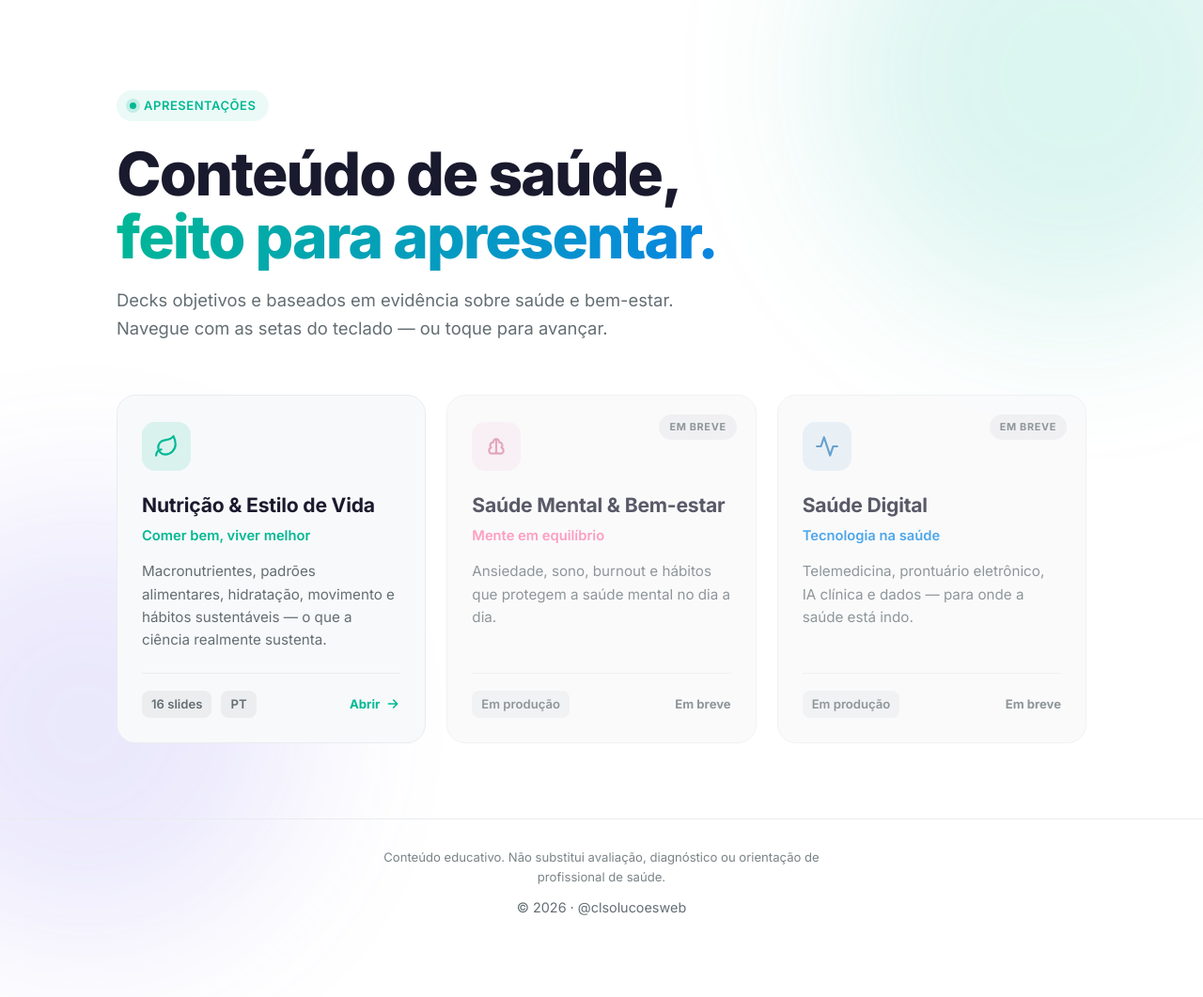
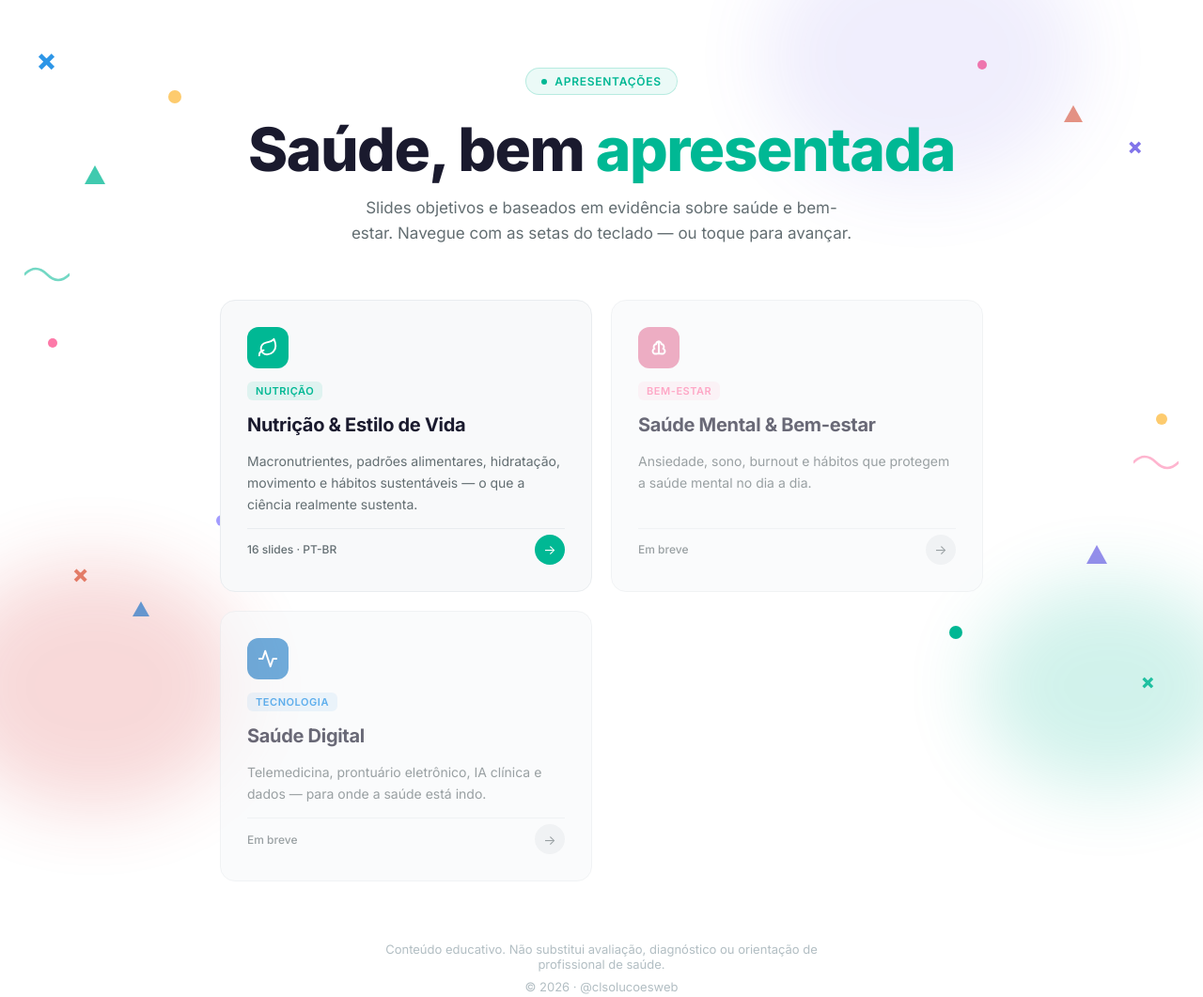
Before and after one commit to clsolucoesweb/presentations, a plain HTML site: page index.html in a window 1280 px wide. Shown: the whole page at 94% size. Before the commit the page ends 1025 px from the top, so only its background shows below. Drawn offline with Linux system fonts and the light colour scheme.

Commit message:
fix: alinhar visual à referência (decorações, anatomia dos cards) + hardening do deck
- Landing reescrita fiel ao estilo da referência: formas decorativas
  (X, dots, triângulos, blobs, ondas), header centralizado com badge,
  cards com ícone sólido + tag + seta circular.
- Deck: formas decorativas (sdeco) no hero/encerramento; conteúdo acima das decorações.
- Deck: guarda history.replaceState em try/catch (file:// tem origin opaca).

Co-Authored-By: Claude Opus 4.8 <noreply@anthropic.com>

```diff
--- a/index.html
+++ b/index.html
@@ -1,4 +1,4 @@
-<!DOCTYPE html>
+<!doctype html>
 <html lang="pt-BR">
   <head>
     <meta charset="UTF-8" />
@@ -6,13 +6,18 @@
     <title>Apresentações · Saúde</title>
     <meta name="description" content="Apresentações sobre saúde, nutrição e estilo de vida." />
     <meta property="og:title" content="Apresentações · Saúde" />
-  <meta property="og:description" content="Apresentações sobre saúde, nutrição e estilo de vida." />
+    <meta property="og:description" content="Slides sobre saúde, nutrição e estilo de vida — baseados em evidência." />
     <meta property="og:type" content="website" />
     <link rel="icon" href="assets/img/favicon.svg" type="image/svg+xml" />
     <link rel="preconnect" href="https://fonts.googleapis.com" />
     <link rel="preconnect" href="https://fonts.gstatic.com" crossorigin />
-  <link href="https://fonts.googleapis.com/css2?family=Inter:ital,opsz,wght@0,14..32,300..800;1,14..32,300..700&display=swap" rel="stylesheet" />
+    <link
+      href="https://fonts.googleapis.com/css2?family=Inter:wght@400;500;600;700;800&display=swap"
+      rel="stylesheet"
+    />
     <style>
+      *, *::before, *::after { box-sizing: border-box; margin: 0; padding: 0; }
+
       :root {
         --purple: #6c5ce7;
         --purple-light: #a29bfe;
@@ -27,321 +32,225 @@
         --text-muted: #636e72;
         --card-bg: #f8f9fa;
         --card-border: #e9ecef;
-      --shadow-sm: 0 1px 3px rgba(26, 26, 46, .06), 0 1px 2px rgba(26, 26, 46, .04);
-      --shadow-lg: 0 24px 48px -12px rgba(26, 26, 46, .14), 0 8px 24px -8px rgba(26, 26, 46, .08);
       }
-
-    * { margin: 0; padding: 0; box-sizing: border-box; }
-
-    html { scroll-behavior: smooth; }
 
       body {
         font-family: 'Inter', -apple-system, system-ui, sans-serif;
         background: var(--bg);
         color: var(--text);
-      line-height: 1.6;
+        min-height: 100vh;
+        overflow-x: hidden;
         -webkit-font-smoothing: antialiased;
-      text-rendering: optimizeLegibility;
-      min-height: 100vh;
-      position: relative;
-      overflow-x: hidden;
       }
 
-    /* Soft atmospheric blobs in the background */
-    body::before,
-    body::after {
-      content: "";
-      position: fixed;
-      border-radius: 50%;
-      filter: blur(90px);
-      opacity: .14;
-      z-index: 0;
-      pointer-events: none;
+      /* ── Decorative shapes ──────────────────────────────────────── */
+      .deco { position: fixed; pointer-events: none; z-index: 0; }
+
+      .deco-x { font-size: 28px; font-weight: 800; line-height: 1; opacity: 0.85; }
+      .deco-x-1 { top: 6%;    left: 3%;   color: var(--blue);   font-size: 32px; }
+      .deco-x-2 { top: 18%;   right: 5%;  color: var(--purple); font-size: 24px; }
+      .deco-x-3 { bottom: 22%; left: 6%;  color: var(--orange); font-size: 26px; }
+      .deco-x-4 { bottom: 8%;  right: 4%; color: var(--teal);   font-size: 22px; }
+
+      .deco-dot { border-radius: 50%; }
+      .deco-dot-1 { top: 12%;   left: 14%;  width: 14px; height: 14px; background: var(--yellow); }
+      .deco-dot-2 { top: 8%;    right: 18%; width: 10px; height: 10px; background: var(--coral); }
+      .deco-dot-3 { bottom: 30%; left: 18%; width: 12px; height: 12px; background: var(--purple-light); }
+      .deco-dot-4 { bottom: 15%; right: 20%; width: 14px; height: 14px; background: var(--teal); }
+      .deco-dot-5 { top: 45%;    left: 4%;   width: 10px; height: 10px; background: var(--coral); }
+      .deco-dot-6 { top: 55%;    right: 3%;  width: 12px; height: 12px; background: var(--yellow); }
+
+      .deco-tri { width: 0; height: 0; }
+      .deco-tri-1 { top: 22%; left: 7%;    border-left: 11px solid transparent; border-right: 11px solid transparent; border-bottom: 20px solid var(--teal);   opacity: 0.75; }
+      .deco-tri-2 { top: 14%; right: 10%;  border-left: 10px solid transparent; border-right: 10px solid transparent; border-bottom: 18px solid var(--orange); opacity: 0.75; }
+      .deco-tri-3 { bottom: 18%; left: 11%; border-left: 9px solid transparent;  border-right: 9px solid transparent;  border-bottom: 16px solid var(--blue);   opacity: 0.7; }
+      .deco-tri-4 { bottom: 25%; right: 8%; border-left: 11px solid transparent; border-right: 11px solid transparent; border-bottom: 20px solid var(--purple); opacity: 0.7; }
+
+      .deco-blob { border-radius: 50%; filter: blur(40px); opacity: 0.18; }
+      .deco-blob-1 { bottom: -60px; left: -60px;  width: 320px; height: 260px; background: var(--red); }
+      .deco-blob-2 { bottom: -40px; right: -40px; width: 280px; height: 220px; background: var(--teal); }
+      .deco-blob-3 { top: -80px;    right: 10%;   width: 340px; height: 280px; background: var(--purple); opacity: 0.1; }
+
+      .deco-wave { opacity: 0.55; }
+      .deco-wave-1 { top: 35%; left: 2%; }
+      .deco-wave-2 { top: 60%; right: 2%; }
+
+      /* ── Layout ─────────────────────────────────────────────────── */
+      .page { position: relative; z-index: 1; max-width: 860px; margin: 0 auto; padding: 72px 24px 80px; }
+
+      /* ── Header ─────────────────────────────────────────────────── */
+      .header { text-align: center; margin-bottom: 56px; }
+      .header-badge {
+        display: inline-flex; align-items: center; gap: 8px;
+        background: rgba(0, 184, 148, 0.08);
+        border: 1.5px solid rgba(0, 184, 148, 0.22);
+        border-radius: 100px; padding: 6px 16px;
+        font-size: 12px; font-weight: 600; letter-spacing: 0.06em; text-transform: uppercase;
+        color: var(--teal); margin-bottom: 24px;
       }
-    body::before {
-      width: 520px; height: 520px;
-      background: var(--teal);
-      top: -180px; right: -120px;
+      .header-badge-dot { width: 6px; height: 6px; border-radius: 50%; background: var(--teal); }
+      .header h1 { font-size: clamp(36px, 6vw, 64px); font-weight: 800; line-height: 1.05; letter-spacing: -1.5px; color: var(--text); margin-bottom: 16px; }
+      .header h1 span { color: var(--teal); }
+      .header p { font-size: 17px; font-weight: 400; line-height: 1.6; color: var(--text-muted); max-width: 540px; margin: 0 auto; }
+
+      /* ── Grid ───────────────────────────────────────────────────── */
+      .grid { display: grid; grid-template-columns: repeat(auto-fill, minmax(340px, 1fr)); gap: 20px; }
+
+      /* ── Card ───────────────────────────────────────────────────── */
+      .card {
+        background: var(--card-bg); border: 1.5px solid var(--card-border); border-radius: 16px;
+        padding: 28px; text-decoration: none; color: inherit;
+        display: flex; flex-direction: column; gap: 14px;
+        transition: transform 0.2s, box-shadow 0.2s, border-color 0.2s;
+        position: relative; overflow: hidden;
       }
-    body::after {
-      width: 460px; height: 460px;
-      background: var(--purple);
-      bottom: -200px; left: -140px;
+      .card::before {
+        content: ''; position: absolute; inset: 0;
+        background: var(--card-accent, var(--purple)); opacity: 0;
+        transition: opacity 0.2s; border-radius: inherit;
       }
-
-    .wrap {
-      position: relative;
-      z-index: 1;
-      max-width: 1080px;
-      margin: 0 auto;
-      padding: 0 24px;
-    }
-
-    /* ---------- Header ---------- */
-    header {
-      padding: 96px 0 56px;
-    }
-    .eyebrow {
-      display: inline-flex;
-      align-items: center;
-      gap: 8px;
-      font-size: 13px;
-      font-weight: 600;
-      letter-spacing: .04em;
-      text-transform: uppercase;
-      color: var(--teal);
-      background: rgba(0, 184, 148, .08);
-      padding: 6px 14px;
-      border-radius: 999px;
-      margin-bottom: 22px;
-    }
-    .eyebrow .dot {
-      width: 7px; height: 7px; border-radius: 50%;
-      background: var(--teal);
-      box-shadow: 0 0 0 4px rgba(0, 184, 148, .18);
-    }
-    h1 {
-      font-size: clamp(2.4rem, 6vw, 4rem);
-      font-weight: 800;
-      letter-spacing: -.03em;
-      line-height: 1.05;
-      max-width: 16ch;
-    }
-    h1 .accent {
-      background: linear-gradient(120deg, var(--teal), var(--blue));
-      -webkit-background-clip: text;
-      background-clip: text;
-      -webkit-text-fill-color: transparent;
-    }
-    header p {
-      margin-top: 20px;
-      font-size: 1.15rem;
-      color: var(--text-muted);
-      max-width: 56ch;
-    }
-
-    /* ---------- Cards grid ---------- */
-    .grid {
-      display: grid;
-      grid-template-columns: repeat(auto-fill, minmax(300px, 1fr));
-      gap: 22px;
-      padding-bottom: 80px;
-    }
-
-    .card {
-      --card-accent: var(--purple);
-      position: relative;
-      display: flex;
-      flex-direction: column;
-      background: var(--card-bg);
-      border: 1px solid var(--card-border);
-      border-radius: 20px;
-      padding: 28px 26px 26px;
-      text-decoration: none;
-      color: inherit;
-      overflow: hidden;
-      transition: transform .35s cubic-bezier(.2, .8, .2, 1), box-shadow .35s, border-color .35s;
-      animation: rise .7s cubic-bezier(.2, .8, .2, 1) backwards;
-    }
-    .card:nth-child(1) { animation-delay: .05s; }
-    .card:nth-child(2) { animation-delay: .14s; }
-    .card:nth-child(3) { animation-delay: .23s; }
-
-    @keyframes rise {
-      from { opacity: 0; transform: translateY(22px); }
-      to   { opacity: 1; transform: translateY(0); }
-    }
-
-    .card::before {
-      content: "";
-      position: absolute;
-      inset: 0 0 auto 0;
-      height: 4px;
-      background: var(--card-accent);
-      transform: scaleX(0);
-      transform-origin: left;
-      transition: transform .4s cubic-bezier(.2, .8, .2, 1);
-    }
-
-    .card.live:hover {
-      transform: translateY(-6px);
-      box-shadow: var(--shadow-lg);
-      border-color: color-mix(in srgb, var(--card-accent) 40%, var(--card-border));
-    }
-    .card.live:hover::before { transform: scaleX(1); }
+      .card.live:hover { transform: translateY(-4px); box-shadow: 0 12px 40px rgba(0, 0, 0, 0.1); border-color: var(--card-accent, var(--purple)); }
+      .card.live:hover::before { opacity: 0.03; }
 
       .card-icon {
-      width: 52px; height: 52px;
-      border-radius: 14px;
-      display: grid;
-      place-items: center;
-      margin-bottom: 20px;
-      background: color-mix(in srgb, var(--card-accent) 12%, transparent);
-      color: var(--card-accent);
+        width: 44px; height: 44px; border-radius: 12px;
+        background: var(--card-accent, var(--purple));
+        display: flex; align-items: center; justify-content: center;
+        color: #fff; flex-shrink: 0;
       }
-    .card-icon svg { width: 26px; height: 26px; }
+      .card-icon svg { width: 22px; height: 22px; }
 
-    .card h2 {
-      font-size: 1.32rem;
-      font-weight: 700;
-      letter-spacing: -.01em;
-      margin-bottom: 4px;
+      .card-tag {
+        display: inline-flex; align-items: center; gap: 5px;
+        font-size: 11px; font-weight: 600; letter-spacing: 0.05em; text-transform: uppercase;
+        color: var(--card-accent, var(--purple));
+        background: color-mix(in srgb, var(--card-accent, var(--purple)) 10%, transparent);
+        border-radius: 6px; padding: 3px 9px; width: fit-content;
       }
-    .card .subtitle {
-      font-size: .92rem;
-      font-weight: 600;
-      color: var(--card-accent);
-      margin-bottom: 14px;
+      .card h2 { font-size: 20px; font-weight: 700; letter-spacing: -0.3px; color: var(--text); line-height: 1.25; }
+      .card p { font-size: 14px; line-height: 1.65; color: var(--text-muted); flex: 1; }
+
+      .card-footer { display: flex; align-items: center; justify-content: space-between; padding-top: 6px; border-top: 1px solid var(--card-border); }
+      .card-meta { font-size: 12px; color: var(--text-muted); font-weight: 500; }
+      .card-arrow {
+        width: 32px; height: 32px; border-radius: 50%;
+        background: var(--card-accent, var(--purple));
+        display: flex; align-items: center; justify-content: center;
+        color: #fff; font-size: 14px; transition: transform 0.2s;
       }
-    .card .desc {
-      font-size: .95rem;
-      color: var(--text-muted);
-      flex: 1;
-    }
+      .card.live:hover .card-arrow { transform: translateX(3px); }
 
-    .card-meta {
-      display: flex;
-      align-items: center;
-      gap: 10px;
-      margin-top: 22px;
-      padding-top: 18px;
-      border-top: 1px solid var(--card-border);
-      font-size: .82rem;
-      color: var(--text-muted);
-    }
-    .chip {
-      background: rgba(26, 26, 46, .05);
-      padding: 4px 10px;
-      border-radius: 8px;
-      font-weight: 600;
-    }
-    .card-meta .go {
-      margin-left: auto;
-      display: inline-flex;
-      align-items: center;
-      gap: 6px;
-      font-weight: 700;
-      color: var(--card-accent);
-    }
-    .card-meta .go svg { width: 16px; height: 16px; transition: transform .3s; }
-    .card.live:hover .card-meta .go svg { transform: translateX(4px); }
+      /* Coming soon */
+      .card.soon { opacity: 0.65; cursor: default; }
+      .card.soon .card-icon { filter: grayscale(0.25); }
+      .card.soon .card-arrow { background: var(--card-border); color: var(--text-muted); }
 
-    /* Disabled / coming soon */
-    .card.soon {
-      cursor: default;
-      opacity: .72;
-    }
-    .card.soon .card-icon { filter: grayscale(.35); }
-    .badge-soon {
-      position: absolute;
-      top: 20px; right: 20px;
-      font-size: .68rem;
-      font-weight: 700;
-      letter-spacing: .06em;
-      text-transform: uppercase;
-      color: var(--text-muted);
-      background: rgba(26, 26, 46, .06);
-      padding: 5px 11px;
-      border-radius: 999px;
-    }
-
-    /* ---------- Footer ---------- */
-    footer {
-      position: relative;
-      z-index: 1;
-      border-top: 1px solid var(--card-border);
-      padding: 30px 0 48px;
-      text-align: center;
-      color: var(--text-muted);
-      font-size: .9rem;
-    }
-    footer .disc {
-      max-width: 60ch;
-      margin: 0 auto 10px;
-      font-size: .82rem;
-      opacity: .85;
-    }
-
-    @media (max-width: 560px) {
-      header { padding: 64px 0 40px; }
-      .grid { grid-template-columns: 1fr; }
-    }
+      /* ── Footer ─────────────────────────────────────────────────── */
+      .footer { text-align: center; margin-top: 64px; font-size: 13px; color: #b2bec3; }
+      .footer .disc { max-width: 60ch; margin: 0 auto 8px; }
     </style>
   </head>
   <body>
-  <div class="wrap">
-    <header>
-      <span class="eyebrow"><span class="dot"></span>Apresentações</span>
-      <h1>Conteúdo de saúde,<br /><span class="accent">feito para apresentar.</span></h1>
-      <p>Decks objetivos e baseados em evidência sobre saúde e bem-estar. Navegue com as setas do teclado — ou toque para avançar.</p>
+
+    <!-- Decorative shapes -->
+    <div class="deco deco-x deco-x-1">×</div>
+    <div class="deco deco-x deco-x-2">×</div>
+    <div class="deco deco-x deco-x-3">×</div>
+    <div class="deco deco-x deco-x-4">×</div>
+
+    <div class="deco deco-dot deco-dot-1"></div>
+    <div class="deco deco-dot deco-dot-2"></div>
+    <div class="deco deco-dot deco-dot-3"></div>
+    <div class="deco deco-dot deco-dot-4"></div>
+    <div class="deco deco-dot deco-dot-5"></div>
+    <div class="deco deco-dot deco-dot-6"></div>
+
+    <div class="deco deco-tri deco-tri-1"></div>
+    <div class="deco deco-tri deco-tri-2"></div>
+    <div class="deco deco-tri deco-tri-3"></div>
+    <div class="deco deco-tri deco-tri-4"></div>
+
+    <div class="deco deco-blob deco-blob-1"></div>
+    <div class="deco deco-blob deco-blob-2"></div>
+    <div class="deco deco-blob deco-blob-3"></div>
+
+    <svg class="deco deco-wave deco-wave-1" width="48" height="24" viewBox="0 0 48 24" fill="none" xmlns="http://www.w3.org/2000/svg">
+      <path d="M0 12 C8 4, 16 4, 24 12 S40 20, 48 12" stroke="#00b894" stroke-width="2.5" fill="none" stroke-linecap="round"/>
+    </svg>
+    <svg class="deco deco-wave deco-wave-2" width="48" height="24" viewBox="0 0 48 24" fill="none" xmlns="http://www.w3.org/2000/svg">
+      <path d="M0 12 C8 4, 16 4, 24 12 S40 20, 48 12" stroke="#fd79a8" stroke-width="2.5" fill="none" stroke-linecap="round"/>
+    </svg>
+
+    <!-- Page content -->
+    <div class="page">
+      <header class="header">
+        <div class="header-badge">
+          <span class="header-badge-dot"></span>
+          Apresentações
+        </div>
+        <h1>Saúde, bem <span>apresentada</span></h1>
+        <p>Slides objetivos e baseados em evidência sobre saúde e bem-estar. Navegue com as setas do teclado — ou toque para avançar.</p>
       </header>
 
-    <main class="grid">
+      <div class="grid">
+
         <!-- LIVE -->
-      <a class="card live" style="--card-accent: var(--teal);" href="decks/nutricao-estilo-de-vida.html">
+        <a href="decks/nutricao-estilo-de-vida.html" class="card live" style="--card-accent: #00b894">
           <div class="card-icon">
-          <!-- leaf -->
-          <svg viewBox="0 0 24 24" fill="none" stroke="currentColor" stroke-width="2" stroke-linecap="round" stroke-linejoin="round">
-            <path d="M11 20A7 7 0 0 1 9.8 6.1C15.5 5 17 4.48 19 2c1 2 2 4.18 2 8 0 5.5-4.78 10-10 10Z" />
-            <path d="M2 21c0-3 1.85-5.36 5.08-6" />
+            <svg viewBox="0 0 24 24" fill="none" stroke="currentColor" stroke-width="2.1" stroke-linecap="round" stroke-linejoin="round">
+              <path d="M11 20A7 7 0 0 1 9.8 6.1C15.5 5 17 4.48 19 2c1 2 2 4.18 2 8 0 5.5-4.78 10-10 10Z"/>
+              <path d="M2 21c0-3 1.85-5.36 5.08-6"/>
             </svg>
           </div>
+          <div class="card-tag">Nutrição</div>
           <h2>Nutrição &amp; Estilo de Vida</h2>
-        <div class="subtitle">Comer bem, viver melhor</div>
-        <p class="desc">Macronutrientes, padrões alimentares, hidratação, movimento e hábitos sustentáveis — o que a ciência realmente sustenta.</p>
-        <div class="card-meta">
-          <span class="chip">16 slides</span>
-          <span class="chip">PT</span>
-          <span class="go">Abrir
-            <svg viewBox="0 0 24 24" fill="none" stroke="currentColor" stroke-width="2.4" stroke-linecap="round" stroke-linejoin="round"><path d="M5 12h14M13 6l6 6-6 6" /></svg>
-          </span>
+          <p>Macronutrientes, padrões alimentares, hidratação, movimento e hábitos sustentáveis — o que a ciência realmente sustenta.</p>
+          <div class="card-footer">
+            <span class="card-meta">16 slides · PT-BR</span>
+            <span class="card-arrow">→</span>
           </div>
         </a>
 
         <!-- SOON -->
-      <div class="card soon" style="--card-accent: var(--coral);" aria-disabled="true">
-        <span class="badge-soon">Em breve</span>
+        <div class="card soon" style="--card-accent: #fd79a8" aria-disabled="true">
           <div class="card-icon">
-          <!-- brain/heart -->
-          <svg viewBox="0 0 24 24" fill="none" stroke="currentColor" stroke-width="2" stroke-linecap="round" stroke-linejoin="round">
-            <path d="M12 5a3 3 0 0 0-3 3 3 3 0 0 0-2 5.2A3 3 0 0 0 9 19a3 3 0 0 0 3-1 3 3 0 0 0 3 1 3 3 0 0 0 2-5.8A3 3 0 0 0 15 8a3 3 0 0 0-3-3Z" />
-            <path d="M12 5v14" />
+            <svg viewBox="0 0 24 24" fill="none" stroke="currentColor" stroke-width="2.1" stroke-linecap="round" stroke-linejoin="round">
+              <path d="M12 5a3 3 0 0 0-3 3 3 3 0 0 0-2 5.2A3 3 0 0 0 9 19a3 3 0 0 0 3-1 3 3 0 0 0 3 1 3 3 0 0 0 2-5.8A3 3 0 0 0 15 8a3 3 0 0 0-3-3Z"/>
+              <path d="M12 5v14"/>
             </svg>
           </div>
+          <div class="card-tag">Bem-estar</div>
           <h2>Saúde Mental &amp; Bem-estar</h2>
-        <div class="subtitle">Mente em equilíbrio</div>
-        <p class="desc">Ansiedade, sono, burnout e hábitos que protegem a saúde mental no dia a dia.</p>
-        <div class="card-meta">
-          <span class="chip">Em produção</span>
-          <span class="go" style="color: var(--text-muted);">Em breve</span>
+          <p>Ansiedade, sono, burnout e hábitos que protegem a saúde mental no dia a dia.</p>
+          <div class="card-footer">
+            <span class="card-meta">Em breve</span>
+            <span class="card-arrow">→</span>
           </div>
         </div>
 
         <!-- SOON -->
-      <div class="card soon" style="--card-accent: var(--blue);" aria-disabled="true">
-        <span class="badge-soon">Em breve</span>
+        <div class="card soon" style="--card-accent: #0984e3" aria-disabled="true">
           <div class="card-icon">
-          <!-- pulse/monitor -->
-          <svg viewBox="0 0 24 24" fill="none" stroke="currentColor" stroke-width="2" stroke-linecap="round" stroke-linejoin="round">
-            <path d="M22 12h-4l-3 9L9 3l-3 9H2" />
+            <svg viewBox="0 0 24 24" fill="none" stroke="currentColor" stroke-width="2.1" stroke-linecap="round" stroke-linejoin="round">
+              <path d="M22 12h-4l-3 9L9 3l-3 9H2"/>
             </svg>
           </div>
+          <div class="card-tag">Tecnologia</div>
           <h2>Saúde Digital</h2>
-        <div class="subtitle">Tecnologia na saúde</div>
-        <p class="desc">Telemedicina, prontuário eletrônico, IA clínica e dados — para onde a saúde está indo.</p>
-        <div class="card-meta">
-          <span class="chip">Em produção</span>
-          <span class="go" style="color: var(--text-muted);">Em breve</span>
+          <p>Telemedicina, prontuário eletrônico, IA clínica e dados — para onde a saúde está indo.</p>
+          <div class="card-footer">
+            <span class="card-meta">Em breve</span>
+            <span class="card-arrow">→</span>
           </div>
         </div>
-    </main>
+
       </div>
 
-  <footer>
-    <div class="wrap">
+      <footer class="footer">
         <p class="disc">Conteúdo educativo. Não substitui avaliação, diagnóstico ou orientação de profissional de saúde.</p>
-      <p>© 2026 · @clsolucoesweb</p>
+        &copy; 2026 · @clsolucoesweb
+      </footer>
     </div>
-  </footer>
+
   </body>
 </html>
```
Also changed, not shown: decks/nutricao-estilo-de-vida.html (+27 -4 lines). Lines whose indentation alone changed are shown as unchanged.
